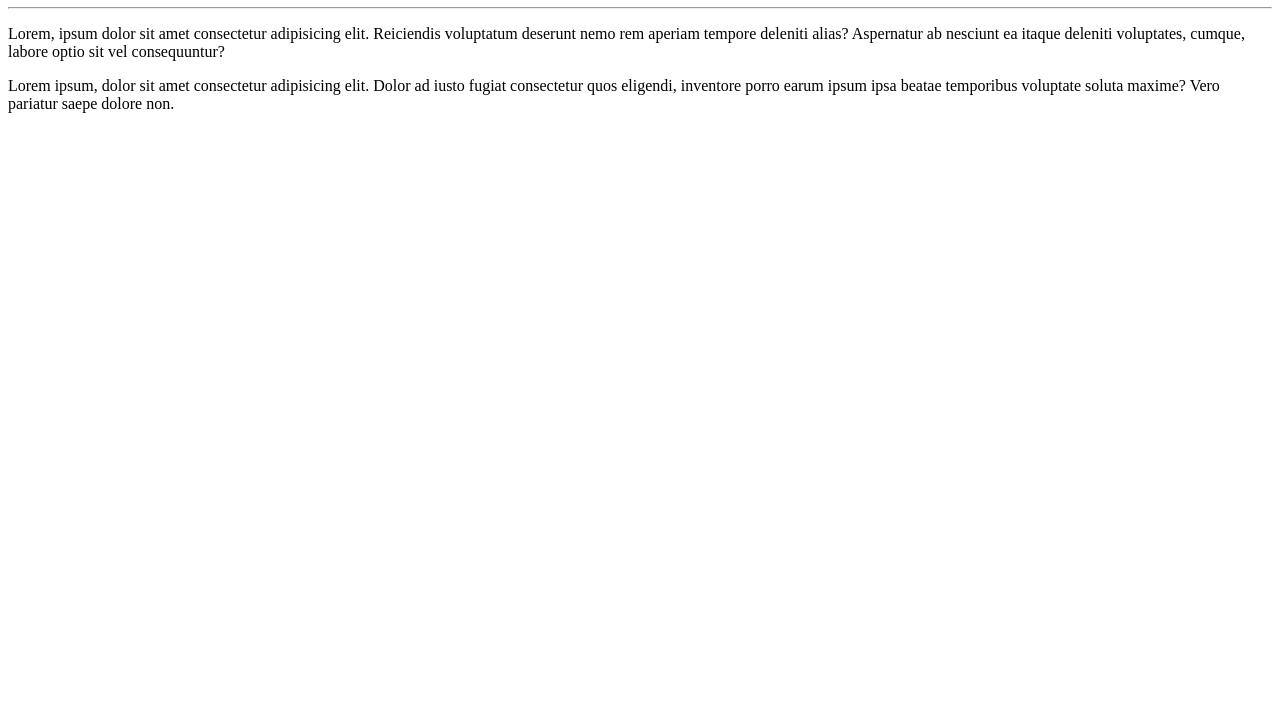
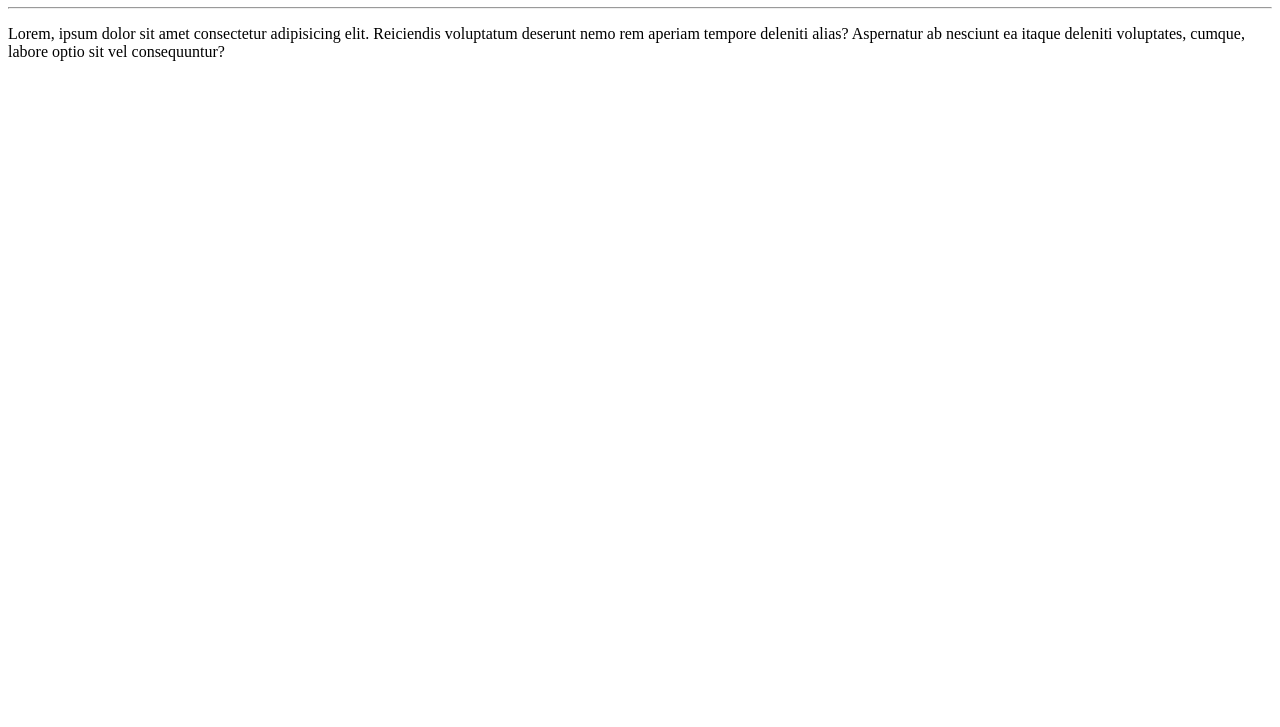
Before and after one commit to eusouheverton/Ola-Mundo, a plain HTML site: page site-exemplo/index.html in a window 1280 px wide. Shown: the part 73-800 px from the top of the page. Drawn offline with Linux system fonts and the light colour scheme.

Commit message:
Removi o parágrafo

```diff
--- a/site-exemplo/index.html
+++ b/site-exemplo/index.html
@@ -9,6 +9,5 @@
     <h1>Olá, Mundo!</h1>
     <hr>
     <p>Lorem, ipsum dolor sit amet consectetur adipisicing elit. Reiciendis voluptatum deserunt nemo rem aperiam tempore deleniti alias? Aspernatur ab nesciunt ea itaque deleniti voluptates, cumque, labore optio sit vel consequuntur?</p>
-    <p>Lorem ipsum, dolor sit amet consectetur adipisicing elit. Dolor ad iusto fugiat consectetur quos eligendi, inventore porro earum ipsum ipsa beatae temporibus voluptate soluta maxime? Vero pariatur saepe dolore non.</p>
 </body>
 </html>
```
